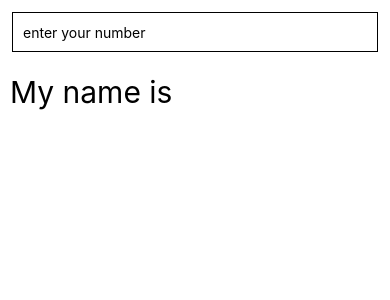
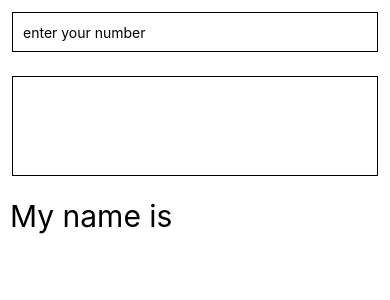
Before and after one commit to prabin819/React-Native, a React Native app in the folder Forms/: screen / in a window 390 px wide. Shown: the top 300 px of the page. Built offline with nearby package versions, Linux system fonts and the light colour scheme.

Commit message:
60. =>  Multiline TextInput

```diff
--- a/Forms/App.js
+++ b/Forms/App.js
@@ -22,6 +22,7 @@ export default function App() {
         autoCorrect={false}
         autoCapitalize="none"
       />
+      <TextInput style={[styles.input, styles.multilineText]} multiline />
       <Text style={styles.text}>My name is {name}</Text>
     </SafeAreaView>
   );
@@ -43,4 +44,8 @@ const styles = StyleSheet.create({
     fontSize: 30,
     padding: 10,
   },
+  multilineText: {
+    minHeight: 100,
+    textAlignVertical: "top",
+  },
 });
```
